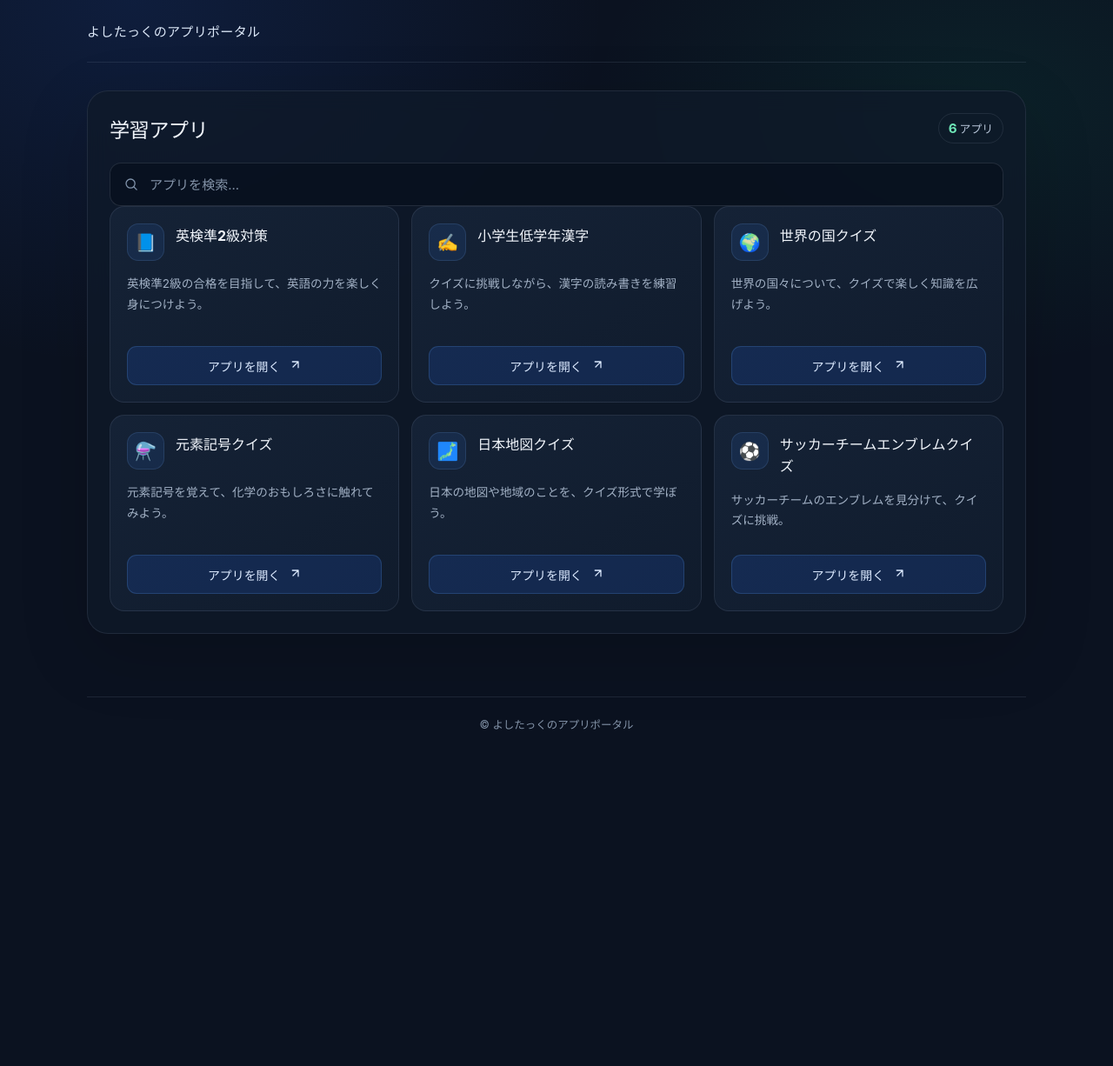
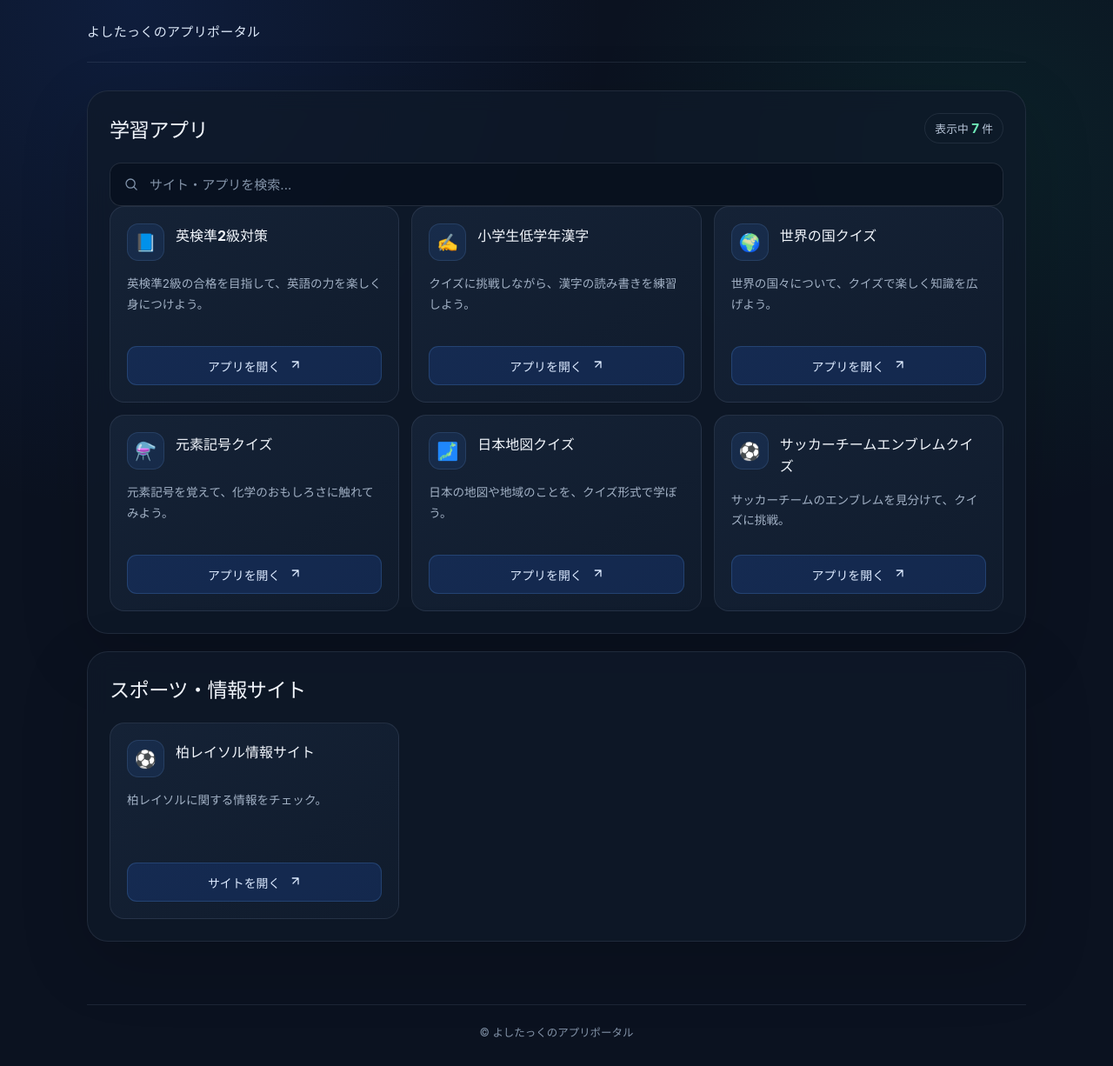
Before and after one commit to yoshitakkk/yoshitakkk.github.io, a plain HTML site: page index.html in a window 1280 px wide. Shown: the whole page at 87% size. Before the commit the page ends 872 px from the top, so only its background shows below. Drawn offline with Linux system fonts and the light colour scheme.

Commit message:
Update index.html

```diff
--- a/index.html
+++ b/index.html
@@ -4,7 +4,7 @@
   <meta charset="UTF-8">
   <meta name="viewport" content="width=device-width, initial-scale=1">
   <meta name="theme-color" content="#0b1220">
-  <meta name="description" content="学びを楽しくする、よしたっくの学習アプリポータル。">
+  <meta name="description" content="学習アプリやスポーツ情報サイトを紹介する、よしたっくのポータル。">
   <title>よしたっくのアプリポータル</title>
   <link rel="icon" type="image/svg+xml" href="favicon.svg">
   <style>
@@ -60,7 +60,11 @@
       text-decoration: none;
     }
 
-    main { padding: 32px 0 72px; }
+    main {
+      display: grid;
+      gap: 20px;
+      padding: 32px 0 72px;
+    }
 
     .library {
       padding: 25px;
@@ -298,7 +302,7 @@
           <div>
             <h2 id="apps-title">学習アプリ</h2>
           </div>
-          <span class="app-count" aria-live="polite"><strong id="visible-count">6</strong>アプリ</span>
+          <span class="app-count" aria-live="polite">表示中 <strong id="visible-count">7</strong>件</span>
         </div>
 
         <label class="search-wrap">
@@ -306,7 +310,7 @@
             <circle cx="10.8" cy="10.8" r="6.8" stroke="currentColor" stroke-width="1.7"></circle>
             <path d="m16 16 4.2 4.2" stroke="currentColor" stroke-width="1.7" stroke-linecap="round"></path>
           </svg>
-          <input class="search-input" id="app-search" type="search" placeholder="アプリを検索..." autocomplete="off" aria-label="アプリを検索">
+          <input class="search-input" id="app-search" type="search" placeholder="サイト・アプリを検索..." autocomplete="off" aria-label="サイト・アプリを検索">
         </label>
 
         <div class="app-grid" id="app-grid">
@@ -384,6 +388,28 @@
         </div>
         <p class="empty-state" id="empty-state" role="status" hidden>見つかりませんでした。<br>別のキーワードで検索してみてください。</p>
       </section>
+
+      <section class="library" aria-labelledby="sports-title">
+        <div class="library-top">
+          <div>
+            <h2 id="sports-title">スポーツ・情報サイト</h2>
+          </div>
+        </div>
+
+        <div class="app-grid">
+          <article class="app-card" data-search="柏レイソル 柏 レイソル サッカー Jリーグ スポーツ">
+            <div class="card-heading">
+              <span class="app-icon" aria-hidden="true">⚽</span>
+              <h3>柏レイソル情報サイト</h3>
+            </div>
+            <p>柏レイソルに関する情報をチェック。</p>
+            <a class="open-link" href="https://yoshitakkk.github.io/Reysol/index.html" target="_blank" rel="noopener noreferrer">
+              サイトを開く
+              <svg viewBox="0 0 20 20" fill="none" aria-hidden="true"><path d="M7 4h9v9M15.5 4.5 8 12" stroke="currentColor" stroke-width="1.7" stroke-linecap="round" stroke-linejoin="round"></path></svg>
+            </a>
+          </article>
+        </div>
+      </section>
     </main>
 
     <footer class="site-footer">© よしたっくのアプリポータル</footer>
@@ -394,6 +420,7 @@
     const cards = [...document.querySelectorAll(".app-card")];
     const visibleCount = document.querySelector("#visible-count");
     const emptyState = document.querySelector("#empty-state");
+    const categories = [...document.querySelectorAll(".library")];
 
     searchInput.addEventListener("input", () => {
       const query = searchInput.value.trim().toLocaleLowerCase("ja");
@@ -407,6 +434,9 @@
 
       visibleCount.textContent = String(count);
       emptyState.hidden = count !== 0;
+      for (const category of categories.slice(1)) {
+        category.hidden = !category.querySelector(".app-card:not([hidden])");
+      }
     });
   </script>
 </body>
```
